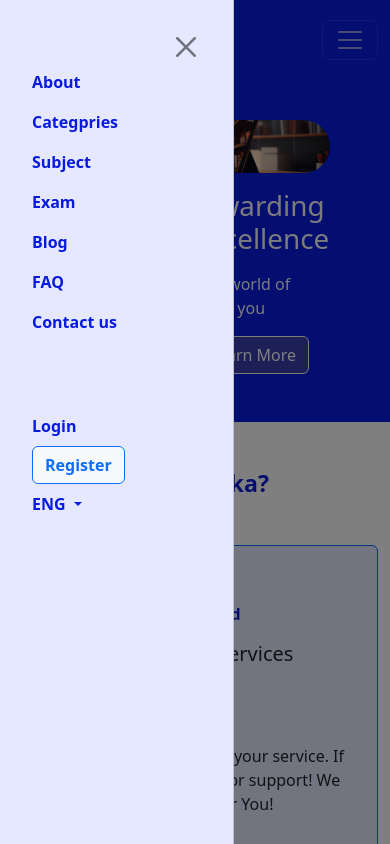
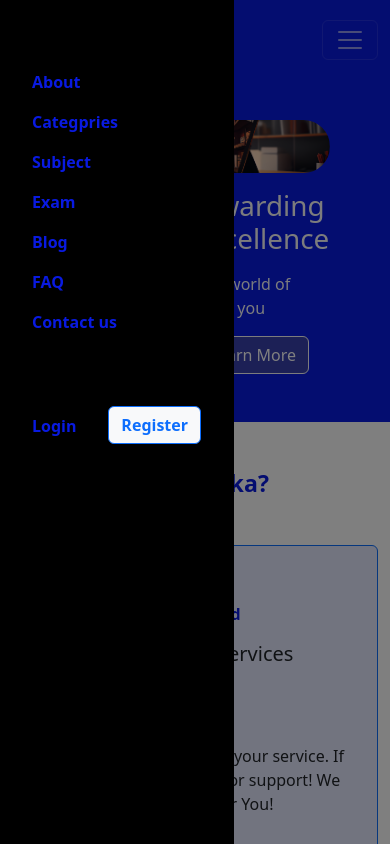
Before and after one commit to mrrfabulous/Euraka, a website: page index.html in a window 390 px wide. Both pictures are taken after a click on the button 350 px from the left and 39 px from the top of the page. Shown: the top 844 px of the page. Drawn offline with nearby package versions, Linux system fonts and the light colour scheme.

Commit message:
modifies css

```diff
--- a/index.html
+++ b/index.html
@@ -19,7 +19,7 @@
         <button class="navbar-toggler" type="button" data-bs-toggle="offcanvas" data-bs-target="#navmenu"  aria-controls="offcanvasResponsive">
          <span class="navbar-toggler-icon"></span>
         </button>
-        <div class="offcanvas-lg offcanvas-start navbar-collapse s-bg" id="navmenu" tabindex="-1" aria-labelledby="offcanvasResponsiveLabel" data-bs-scroll="true">
+        <div class="offcanvas-lg offcanvas-start navbar-collapse " id="navmenu" tabindex="-1" aria-labelledby="offcanvasResponsiveLabel" data-bs-scroll="true">
           <button type="button" class="btn-close navbar-toggler" data-bs-dismiss="offcanvas" data-bs-target="#navmenu" aria-label="Close"></button>
           <ul class="navbar-nav ms-auto">
             <li class="nav-item">
@@ -37,7 +37,7 @@
             <li class="nav-item">
               <a href="#" class="nav-link">Blog</a>
             </li>
-            <li class="nav-item">
+            <li class="nav-item ">
               <a href="#FAQ" class="nav-link">FAQ</a>
             </li>
             <li class="nav-item">
@@ -46,7 +46,7 @@
 
           </ul>
 
-          <ul class="navbar-nav ms-auto">
+          <ul class="navbar-nav ms-auto d-flex flex-row ">
             <li class="nav-item">
               <a href="#" class="nav-link">Login</a>
             </li>
@@ -54,16 +54,7 @@
               <button class="btn btn-outline-primary btn-light bold" type="button">Register</button>
             </li>
 
-          <li class="nav-item dropdown">
-          <a class="nav-link dropdown-toggle" href="#" id="navbarDarkDropdownMenuLink" role="button" data-bs-toggle="dropdown" aria-expanded="false">
-            ENG
-          </a>
-          <ul class="dropdown-menu " aria-labelledby="navbarDarkDropdownMenuLink">
-            <li><a class="dropdown-item" href="#">ENG</a></li>
-            <li><a class="dropdown-item" href="#">FRA</a></li>
-            <li><a class="dropdown-item" href="#"> SPN</a></li>
-          </ul>
-        </li>
+
         </ul>
         </div>
 
--- a/style.css
+++ b/style.css
@@ -119,6 +119,7 @@
       align-items: end;
       padding: 2em;
       width: max(60%);
+      background: #000;
     }
 
     #navmenu .navbar-nav{
```
